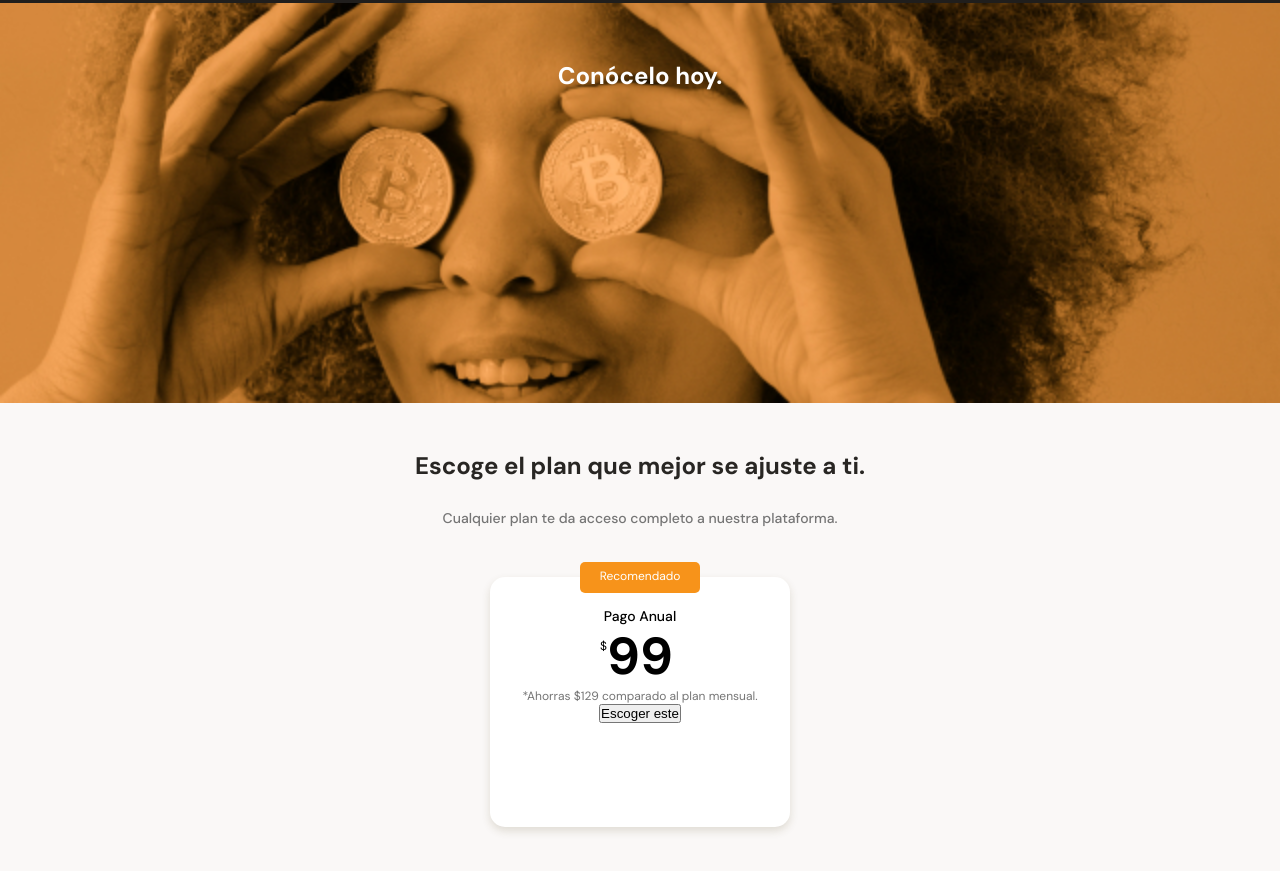
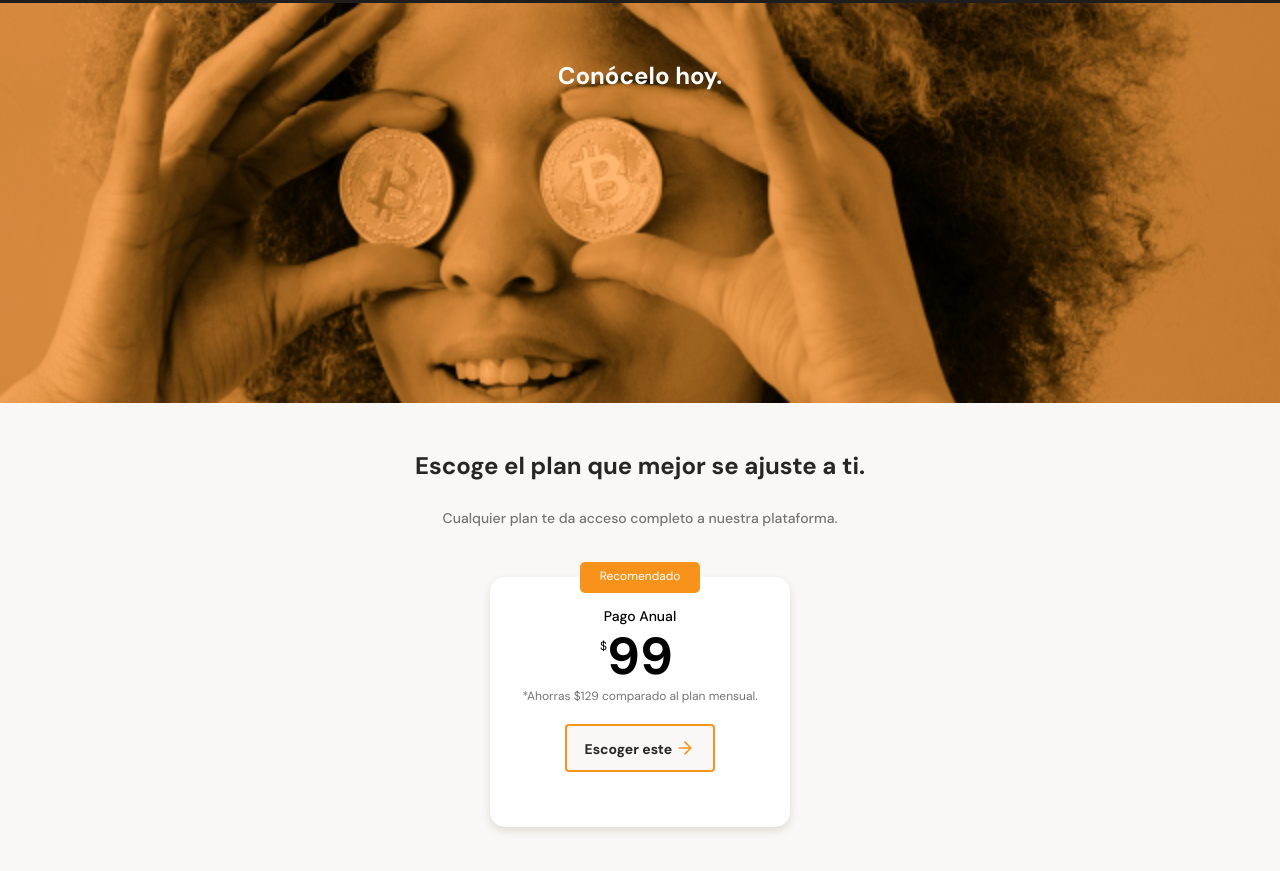
Before and after one commit to dianaclabel/mobile-first, a plain HTML site: page index.html in a window 1280 px wide. Shown: the part 2347-3218 px from the top of the page. Drawn offline with Linux system fonts and the light colour scheme.

Commit message:
aplicando estilos al boton

```diff
--- a/index.html
+++ b/index.html
@@ -10,7 +10,7 @@
 </head>
 <body>
     <header>
-        <img src="/assets/icons/logo.svg" alt="logo">
+        <img src="./assets/icons/logo.svg" alt="logo">
         <div class="header--title-container">
             <h1>La próxima revolución en el intercambio de criptomonedas. </h1>
             <p>Batatabit te ayuda a navegar entre los diferentes precios y tendencias.</p>
--- a/style.css
+++ b/style.css
@@ -428,3 +428,26 @@ margin-bottom: 50px;
   font-size: 1.2rem;
   color: #757575;
 }
+.plan-card--ca{
+  width: 150px;
+  height: 48px;
+  margin-top:20px;
+  background-color:var(--off-white);
+  border: 2px solid var(--bitcoin-orange);
+  font-family: "DM Sans", sans-serif;
+  border-radius: 4px;
+  font-size:1.4rem;
+  font-weight: bold;
+  line-height: 1.8rem;
+  color:var(--black) ;
+}
+.plan-card--ca span{
+  display: inline-block;
+  width: 20px;
+  height:20px;
+  background-image:url("./assets/icons/arrow-right.svg");
+  background-position: center;
+  background-repeat: no-repeat;
+  background-size: cover;
+  vertical-align: text-bottom;
+}
```
